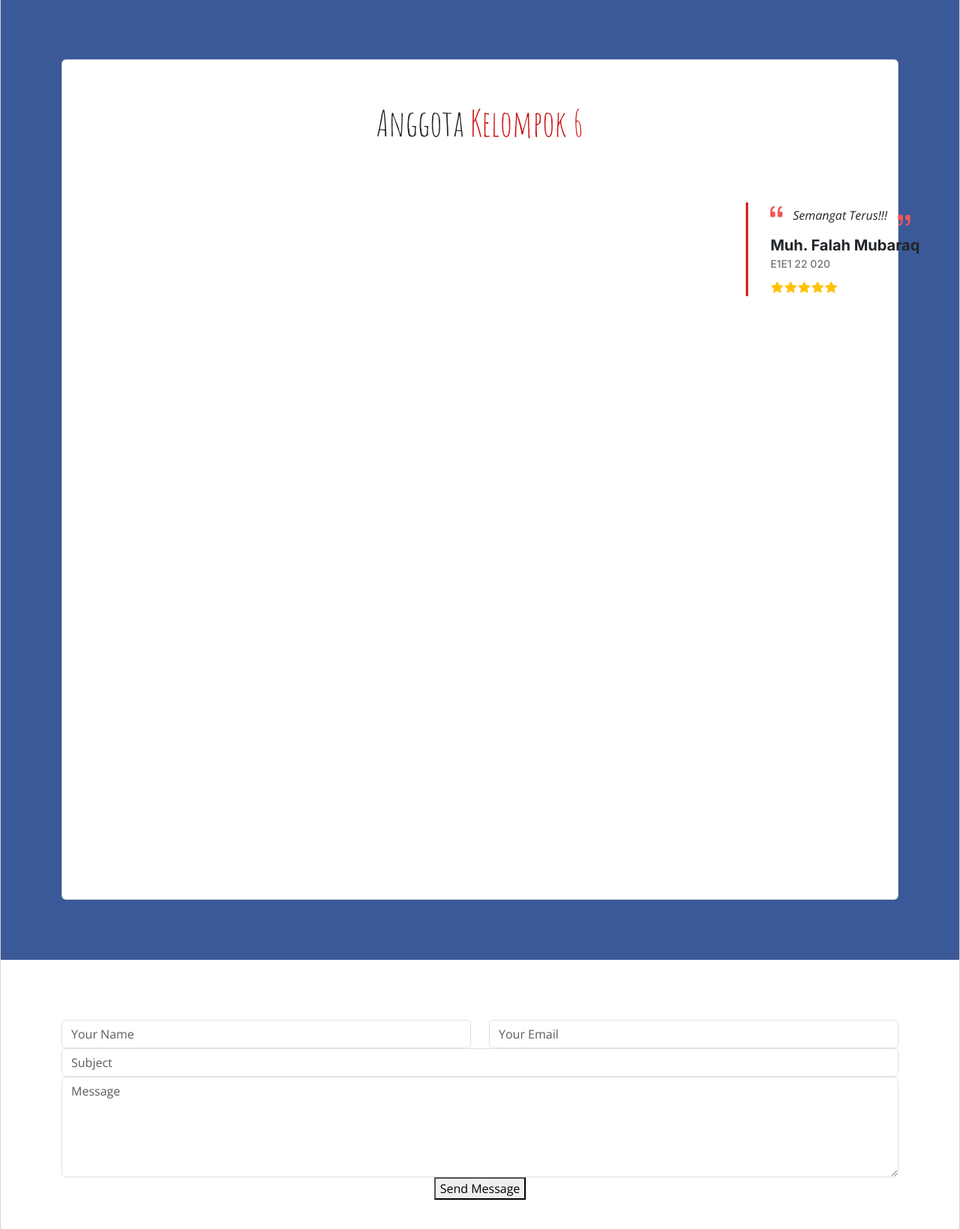
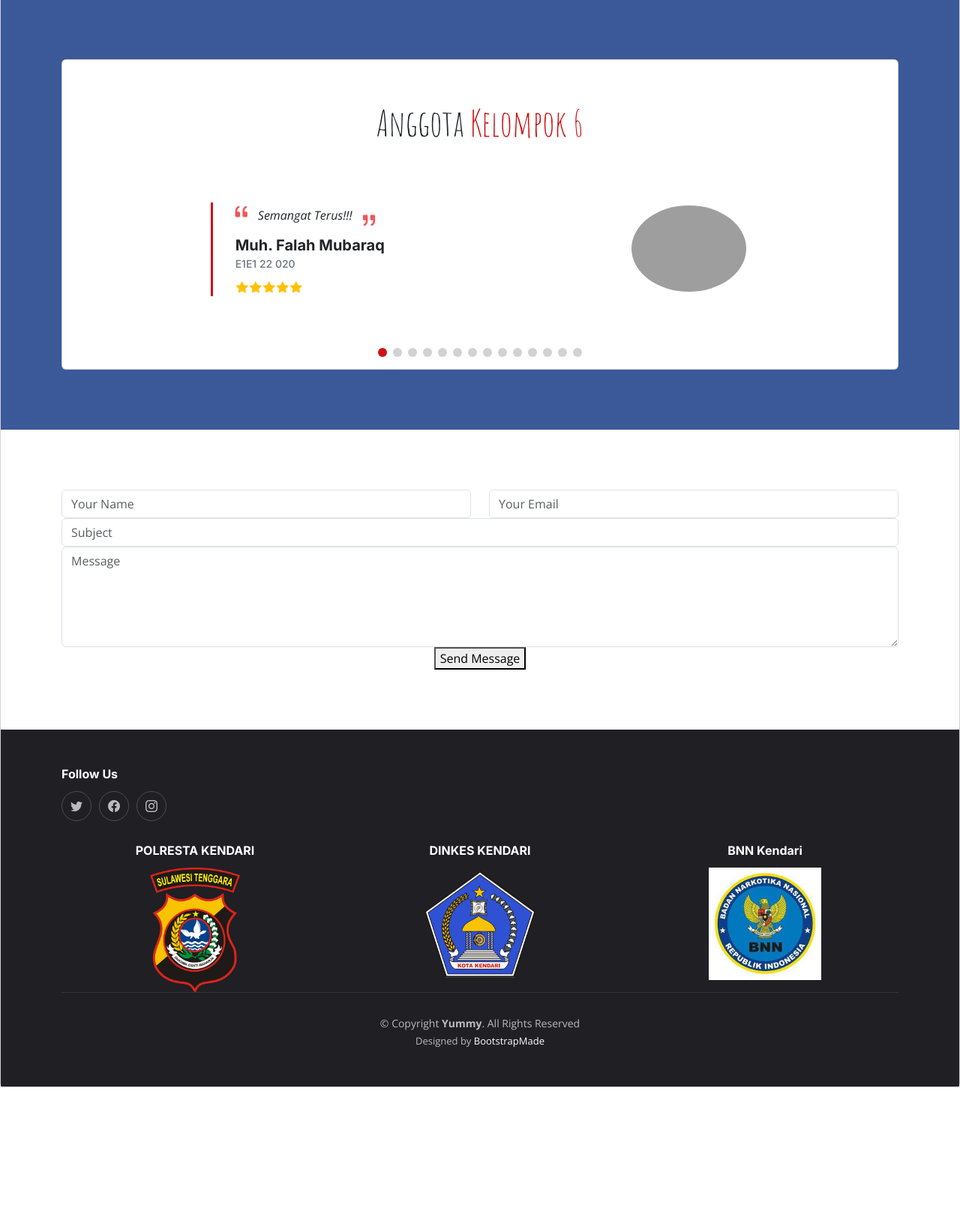
Before and after one commit to nspweb/PUBLIK-Group-6-, a PHP site: page /contact.php?button=1 in a window 1280 px wide. Shown: the part 482-2121 px from the top of the page at 75% size. After the commit the page ends 1932 px from the top, so only its background shows below. Run offline with PHP 8.4, Linux system fonts and the light colour scheme; data comes from the database, SQL or seed files in the repository; data that the repository does not hold is empty; grey boxes are pictures that could not be loaded.

Commit message:
Update contact.php

```diff
--- a/aplikasi/contact.php
+++ b/aplikasi/contact.php
@@ -58,8 +58,10 @@
 
     <!-- ======= Testimonials Section ======= -->
     <section id="testimonials" class="testimonials section-bg" style="background: #3b5998; ">
-      <div class="container" data-aos="fade-up">
-        <div class="card">
+    <div class="container">
+      <div class="card">
+        <div class="container" data-aos="fade-up">
+
 
           <div class="section-header mt-5">
 
@@ -75,7 +77,7 @@
 
               while ($data = mysqli_fetch_array($sql)) {
 
-                ?>
+              ?>
 
                 <div class="swiper-slide">
                   <div class="testimonial-item">
@@ -100,28 +102,28 @@
                             ?>
                           </h4>
                           <div class="stars">
-                            <i class="bi bi-star-fill"></i><i class="bi bi-star-fill"></i><i
-                              class="bi bi-star-fill"></i><i class="bi bi-star-fill"></i><i class="bi bi-star-fill"></i>
+                            <i class="bi bi-star-fill"></i><i class="bi bi-star-fill"></i><i class="bi bi-star-fill"></i><i class="bi bi-star-fill"></i><i class="bi bi-star-fill"></i>
                           </div>
                         </div>
                       </div>
                       <div class="col-lg-2 text-center">
                         <img src="gambar/anggota/<?php
-                        echo $data['foto'];
-                        ?>" class="img-fluid testimonial-img" alt="">
+                                                  echo $data['foto'];
+                                                  ?>" class="img-fluid testimonial-img" alt="">
                       </div>
                     </div>
                   </div>
                 </div>
+              <?php } ?>
 
-              <?php } ?>
             </div>
             <div class="swiper-pagination"></div>
           </div>
 
         </div>
       </div>
-    </section>
+    </div>
+  </section>
 
     <!-- ======= Events Section ======= -->
 
```
